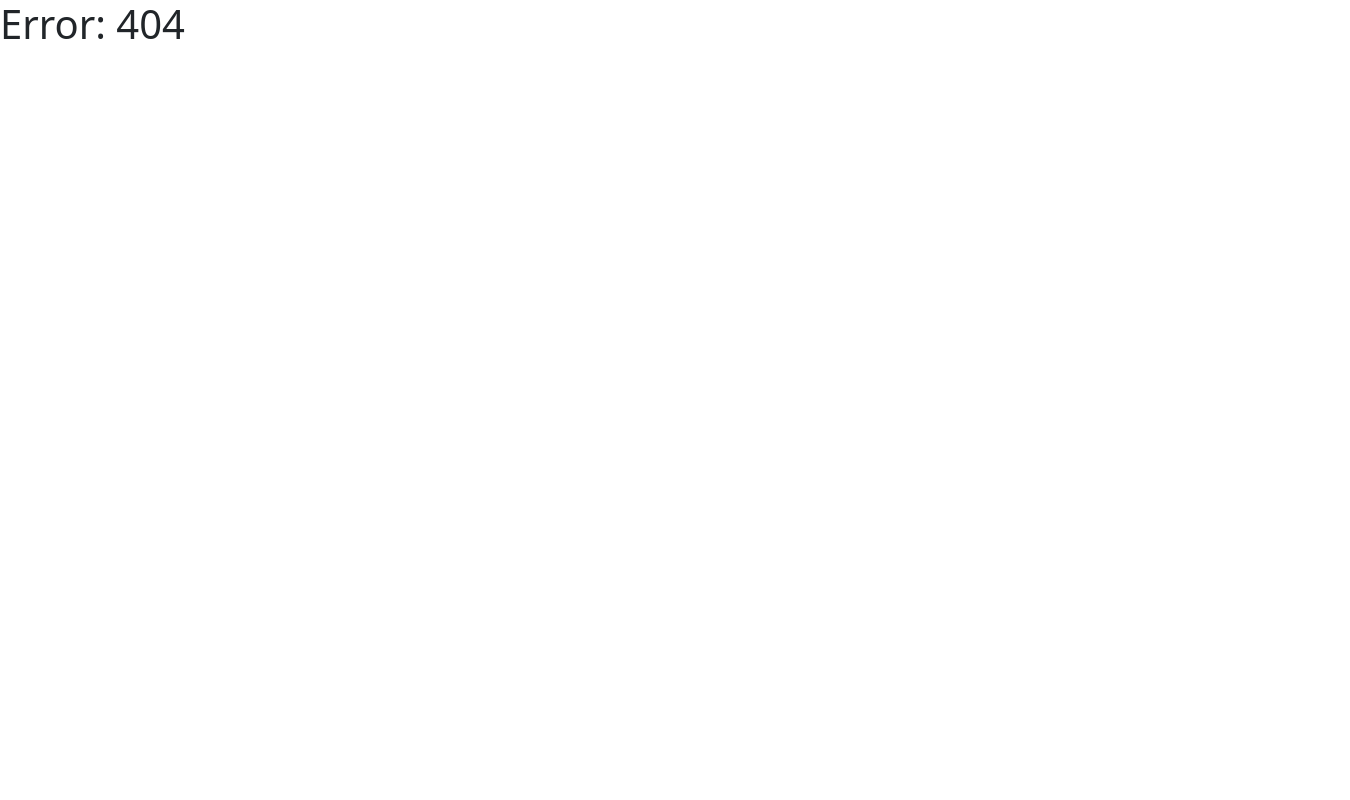
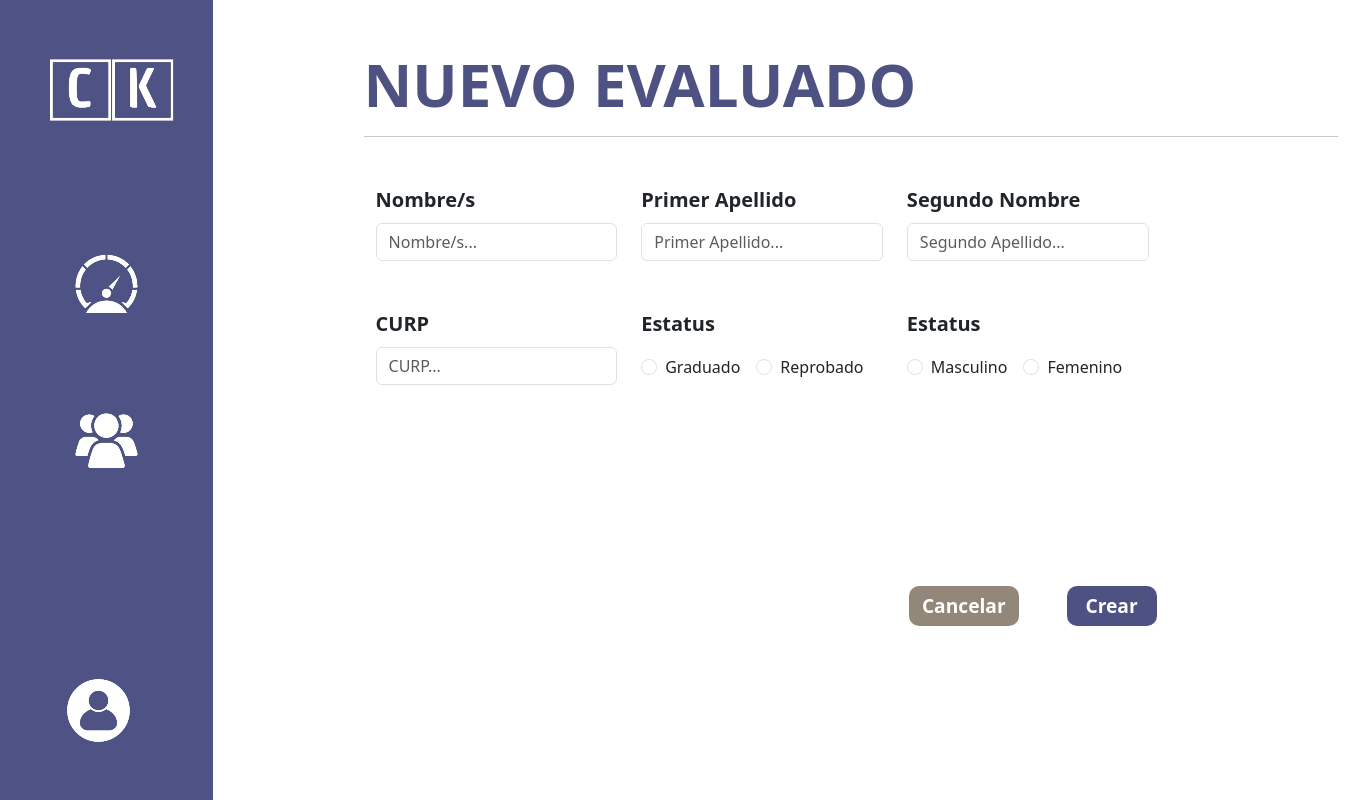
Before and after one commit to KimberlyMarquez/alphametrics-frontend, a React (Vite) app: page /new_person in a window 1280 px wide. Before the commit this address had no page. Shown: the whole page, 1350 px wide, since content can reach past the window. Built offline with nearby package versions, Linux system fonts and the light colour scheme.

Commit message:
Crea pagina para anadir un nuevo evaluado

```diff
--- a/src/components/HeaderList.tsx
+++ b/src/components/HeaderList.tsx
@@ -1,6 +1,7 @@
 import { useEffect, useState } from "react";
 import { getAllZones, getPopulations } from "../api/PersonAPI";
 import { Zone, Population } from "my-types";
+import { Link } from "react-router-dom";
 
 type Props = {
   setCurrPop: (id: number) => void;
@@ -59,9 +60,11 @@ export default function HeaderList({ setCurrPop, currPop }: Props) {
           id="select-zona"
           className="col-lg-3 w-auto row d-flex align-items-center mt-4"
         >
-          <button id="add-btn" className="btn col-2 mx-3">
+          <Link to={"/new_person"} className="btn col-2 mx-3">
+          <button id="add-btn" className="btn w-100">
             Nueva Persona
           </button>
+          </Link>
           <select
             name="zone"
             id="zone"
--- /dev/null
+++ b/src/components/NewElement.tsx
@@ -0,0 +1,133 @@
+export default function NewElement() {
+  return (
+    <>
+      <main className="col-lg-10 d-block" id="main">
+        <div id="title" className="mt-lg-5 offset-1 mt-3">
+          <h1 style={{ fontSize: "60px", color: "#4E5283", fontWeight: "bold" }}>NUEVO EVALUADO</h1>
+        </div>
+        <hr className="offset-1"/>
+        <form action="" id="form" className="mt-lg-5">
+          <div className="mb-lg-5 row offset-1 offset-lg-0 me-5 me-lg-0">
+            <div id="names" className="col-lg-3 offset-lg-1">
+              <label htmlFor="" className="form-label">
+                Nombre/s
+              </label>
+              <input
+                type="text"
+                className="form-control"
+                placeholder="Nombre/s..."
+              />
+            </div>
+            <div id="first-lastname" className="col-lg-3">
+              <label htmlFor="" className="form-label">
+                Primer Apellido
+              </label>
+              <input
+                type="text"
+                className="form-control"
+                placeholder="Primer Apellido..."
+              />
+            </div>
+            <div id="second-lastname" className="col-lg-3">
+              <label htmlFor="" className="form-label">
+                Segundo Nombre
+              </label>
+              <input
+                type="text"
+                className="form-control"
+                placeholder="Segundo Apellido..."
+              />
+            </div>
+          </div>
+          <div className="row offset-1 offset-lg-0 me-5 me-lg-0">
+            <div id="curp" className="col-lg-3 offset-lg-1">
+              <label htmlFor="" className="form-label">
+                CURP
+              </label>
+              <input
+                type="text"
+                className="form-control"
+                placeholder="CURP..."
+              />
+            </div>
+            <div id="status" className="col-lg-3">
+              <p style={{ fontWeight: "bold", fontSize: "20px" }}>Estatus</p>
+              <div className="form-check form-check-inline">
+                <input
+                  className="form-check-input"
+                  type="radio"
+                  name="status"
+                  id="grad"
+                  value="option1"
+                />
+                <label className="form-check-label" htmlFor="grad">
+                  Graduado
+                </label>
+              </div>
+              <div className="form-check form-check-inline">
+                <input
+                  className="form-check-input"
+                  type="radio"
+                  name="status"
+                  id="reprobado"
+                  value="option2"
+                />
+                <label className="form-check-label" htmlFor="reprobado">
+                  Reprobado
+                </label>
+              </div>
+            </div>
+            <div id="gen" className="col-lg-3">
+              <p style={{ fontWeight: "bold", fontSize: "20px" }}>Estatus</p>
+              <div className="form-check form-check-inline">
+                <input
+                  className="form-check-input"
+                  type="radio"
+                  name="gen"
+                  id="masc"
+                  value="option1"
+                />
+                <label className="form-check-label" htmlFor="masc">
+                  Masculino
+                </label>
+              </div>
+              <div className="form-check form-check-inline">
+                <input
+                  className="form-check-input"
+                  type="radio"
+                  name="gen"
+                  id="fem"
+                  value="option2"
+                />
+                <label className="form-check-label" htmlFor="fem">
+                  Femenino
+                </label>
+              </div>
+            </div>
+          </div>
+          <div className="row mt-5 mt-lg-0">
+            <div
+              id="buttons"
+              className="col-lg-3 offset-lg-7 d-flex gap-5 justify-content-center"
+            >
+              <button
+                id="cancel"
+                className="btn d-flex align-items-center justify-content-center"
+                type="submit"
+              >
+                Cancelar
+              </button>
+              <button
+                id="submit"
+                className="btn d-flex align-items-center justify-content-center"
+                type="submit"
+              >
+                Crear
+              </button>
+            </div>
+          </div>
+        </form>
+      </main>
+    </>
+  );
+}
--- a/src/routes/Routes.tsx
+++ b/src/routes/Routes.tsx
@@ -2,6 +2,7 @@ import { createBrowserRouter } from "react-router-dom";
 import App from "../App";
 import ListPerson from "../components/ListPerson";
 import Error from "../components/Error";
+import NewElement from "../components/NewElement";
 
 const router = createBrowserRouter([
   {
@@ -16,6 +17,11 @@ const router = createBrowserRouter([
         element: <ListPerson />,
         errorElement: <Error />,
       },
+      {
+        path: "/new_person",
+        element: <NewElement />,
+        errorElement: <Error />,
+      }
     ],
     errorElement: <Error />,
   },
```
